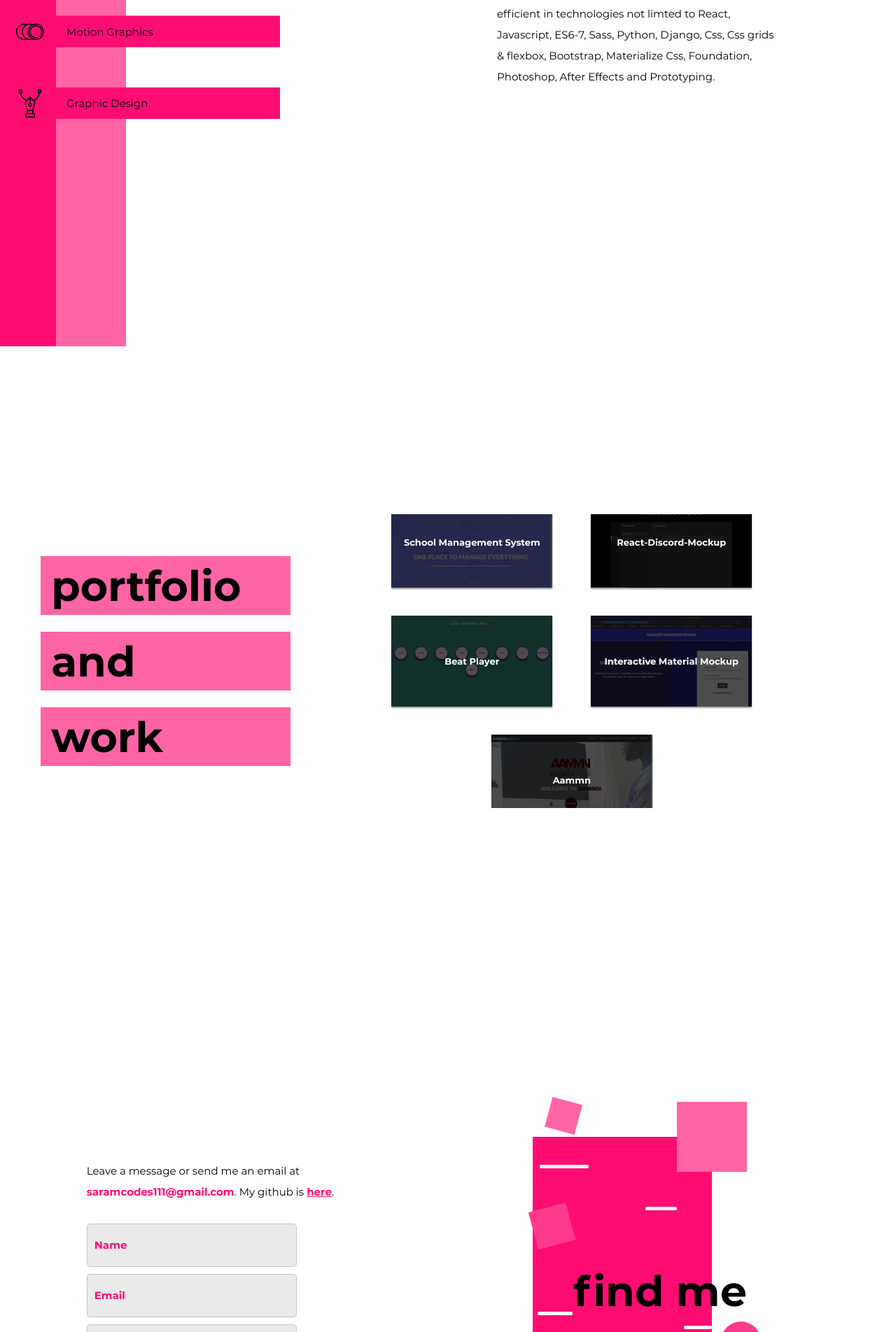
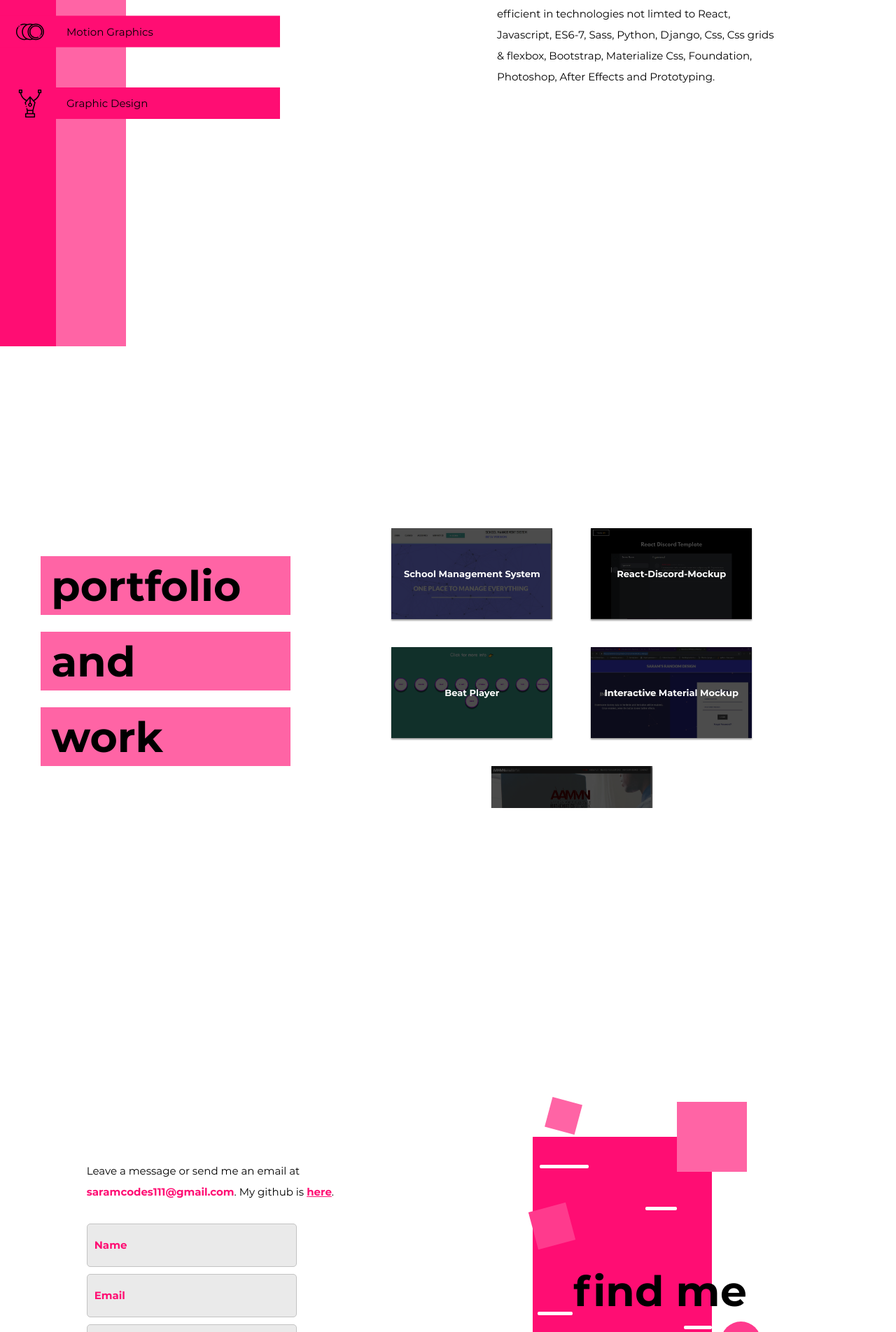
Before and after one commit to SaramCodes/SaramCodes.github.io, a Jekyll site: the page built from index.html, in a window 1280 px wide. Shown: the part 1305-3209 px from the top of the page at 70% size. Built offline with Jekyll 4.4.1, drawn with Linux system fonts in a browser that asks for light colours.

Commit message:
Update portfolio.sass

```diff
--- a/_sass/portfolio.sass
+++ b/_sass/portfolio.sass
@@ -464,7 +464,7 @@
 @media screen and (min-width: 1100px)
     .portfolio-content
         flex-basis: 570px
-        align-content: center
+
         align-items: center
 
 
```
